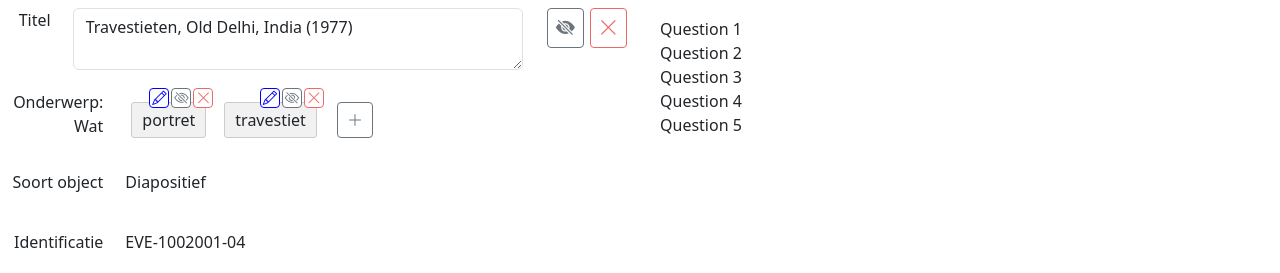
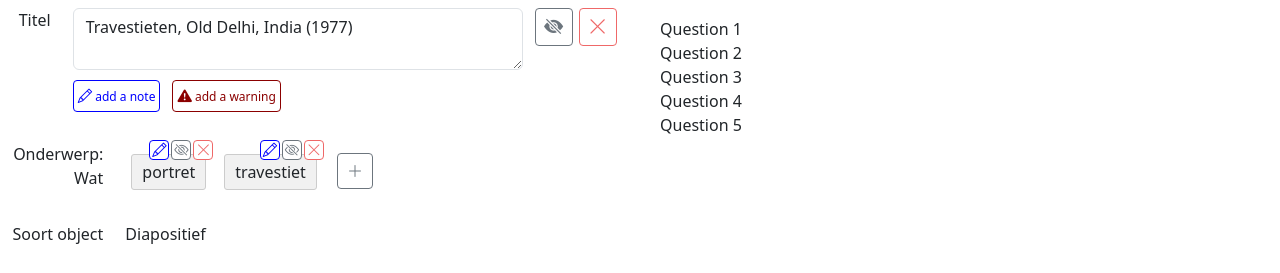
Before and after one commit to cultural-ai/AlterHeritage, a plain HTML site: page metadata_editor/index.html in a window 1280 px wide. Shown: the part 542-815 px from the top of the page. Drawn offline with nearby package versions, Linux system fonts and the light colour scheme.

Commit message:
add buttons under field

```diff
--- a/metadata_editor/interaction.js
+++ b/metadata_editor/interaction.js
@@ -45,6 +45,16 @@ function embedObject(singleObjectFields,img_url) {
 
       <div class="col-md-9 field_value_area">
         <textarea class="form-control" id="${field.property}">${field.value}</textarea>
+
+        <div class="row under_field_buttons">
+          <div class="col add_note">
+          <button type="button" class="btn btn-secondary btn-sm add_note_btn"><i class="bi bi bi-pencil" style="font-size: 0.9rem;"></i> add a note</button>
+          </div>
+
+          <div class="col add_warning">
+          <button type="button" class="btn btn-secondary btn-sm add_warning_btn"><i class="bi bi-exclamation-triangle-fill" style="font-size: 0.9rem;"></i> add a warning</button>
+          </div>
+        </div>
       </div>
 
       <div class="col-md-2 field_btns">
--- a/metadata_editor/style.css
+++ b/metadata_editor/style.css
@@ -162,19 +162,19 @@ h1#form_heading {
 }
 
 .field_btns {
-    flex-wrap: nowrap !important;
+    padding-left: 0px !important;
     display: flex;
 }
 
 .hide_field_btn {
-    width: 40px;
-    height: 40px;
+    width: 38px;
+    height: 38px;
     margin-right: 6px;
 }
 
 .remove_field_btn {
-    width: 40px;
-    height: 40px;
+    width: 38px;
+    height: 38px;
     margin-right: 6px;
     border-color: #ef6868 !important;
     color: #ef6868 !important;
@@ -283,3 +283,45 @@ h1#form_heading {
     margin-left: 8px;
     margin-bottom: 4px;
 }
+
+.add_note_btn {
+    padding: 4px !important;
+    font-size: 12px !important;
+    border-color: blue !important;
+    color: blue !important;
+    background-color: white !important;
+}
+
+.add_note_btn:hover {
+    border-color: blue !important;
+    color: white !important;
+    background-color: blue !important;
+}
+
+.add_warning_btn {
+    padding: 4px !important;
+    font-size: 12px !important;
+    border-color: darkred !important;
+    color: darkred !important;
+    background-color: white !important;
+}
+
+.add_warning_btn:hover {
+    border-color: darkred !important;
+    color: white !important;
+    background-color: darkred !important;
+}
+
+.col.add_note {
+	max-width: fit-content;
+    padding-right: 0px !important;
+}
+
+.col.add_warning {
+	max-width: fit-content;
+}
+
+.row.under_field_buttons {
+	margin-top: 10px;
+	margin-bottom: 10px;
+}
```
Also changed, not shown: metadata_editor/index.html (+1 -1 lines).
